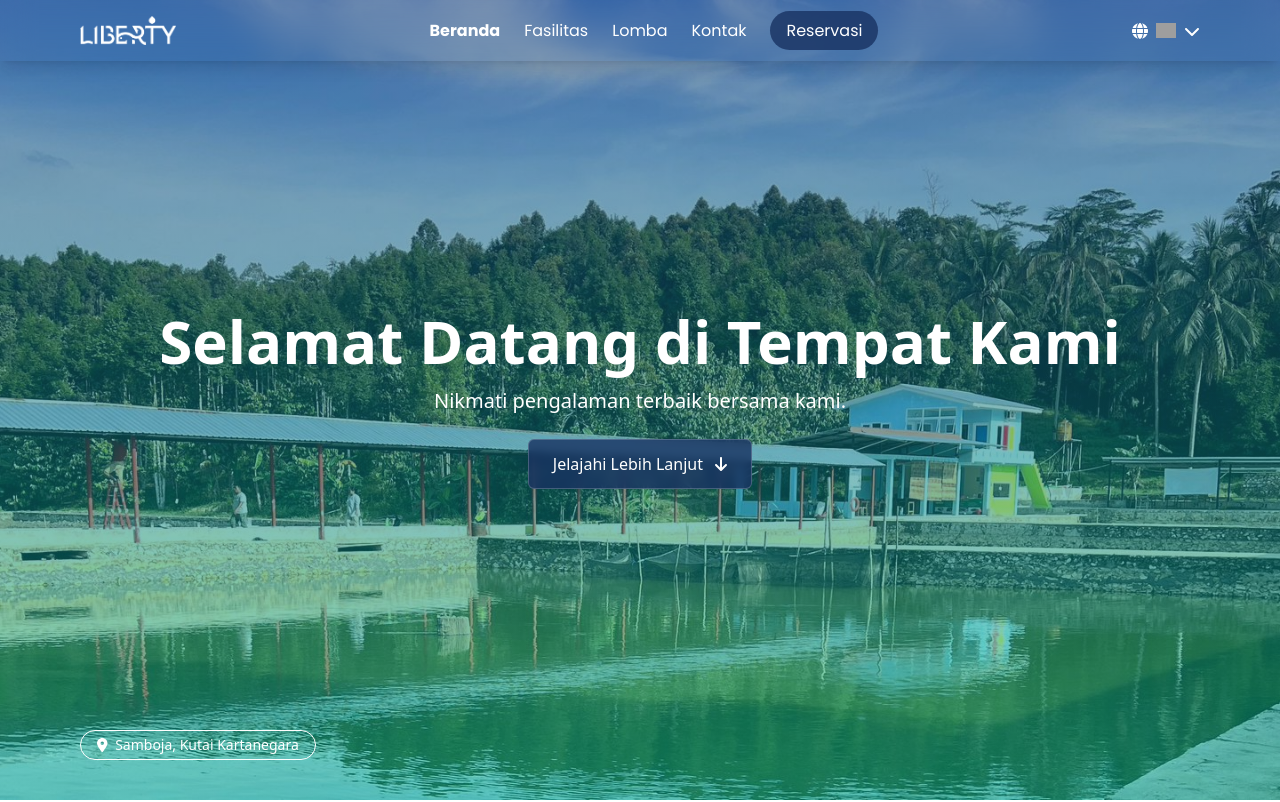
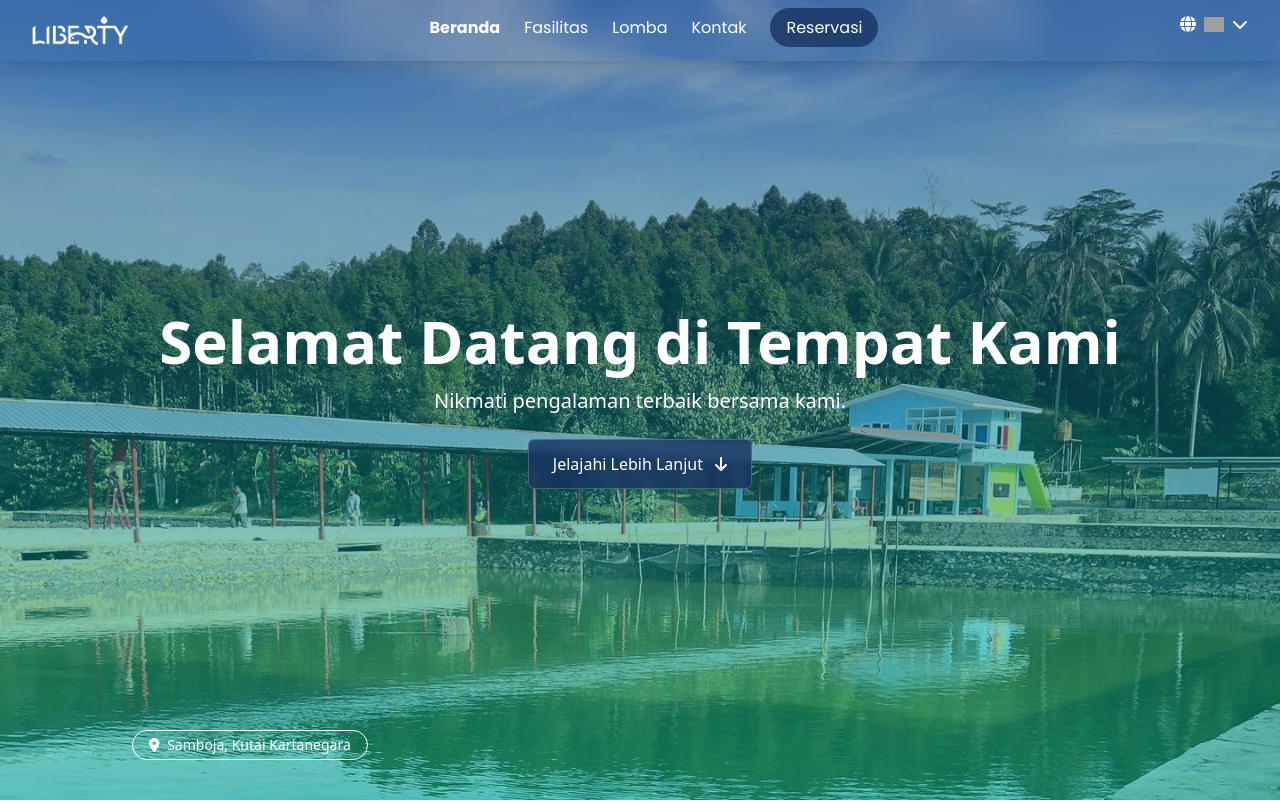
Before and after one commit to anandaalexx/Desain-Web-Liberty, a React (Create React App) app: page / in a window 1280 px wide. Shown: the top 802 px of the page. Built offline with nearby package versions, Linux system fonts and the light colour scheme; grey boxes are pictures that could not be loaded.

Commit message:
perbaiki lebar navbar & hero

```diff
--- a/src/components/Hero.jsx
+++ b/src/components/Hero.jsx
@@ -12,6 +12,8 @@ const Hero = () => {
       }}
     >
       <div className="absolute top-0 left-0 w-full h-full flex flex-col justify-center items-center">
+        {/* Kontainer untuk konten Hero */}
+        <div className="max-w-7xl mx-auto px-4 w-full flex flex-col items-center text-center">
           <h1 className="text-6xl font-bold text-white mb-4">
             Selamat Datang di Tempat Kami
           </h1>
@@ -26,13 +28,12 @@ const Hero = () => {
             <FontAwesomeIcon icon={faArrowDown} className="ml-2" />
           </a>
         </div>
-
-      <div className="absolute bottom-10 left-4 border rounded-full border-white text-white px-4 py-1 ml-16">
+        <div className="absolute bottom-10 left-1 border rounded-full border-white text-white px-4 py-1 ml-32">
           <p className="text-sm">
-          {" "}
             <FontAwesomeIcon icon={faLocationDot} className="mr-1" /> Samboja,
             Kutai Kartanegara
           </p>
+        </div>
       </div>
     </div>
   );
--- a/src/components/Navbar.jsx
+++ b/src/components/Navbar.jsx
@@ -50,8 +50,9 @@ const Navbar = () => {
           : "bg-transparent text-white"
       }`}
     >
+      <div className="max-w-7xl mx-auto px-4 flex justify-between w-full">
         {/* Logo */}
-      <div className="px-16" href="#beranda">
+        <div href="#beranda">
           <img src={Logo} alt="/" className="w-24 h-auto" />
         </div>
 
@@ -125,7 +126,7 @@ const Navbar = () => {
         </ul>
 
         {/* Language Dropdown */}
-      <div className="relative group px-16">
+        <div className="relative group">
           <button
             onClick={toggleLanguageDropdown}
             className="flex items-center text-white font-semibold"
@@ -180,6 +181,7 @@ const Navbar = () => {
             </ul>
           )}
         </div>
+      </div>
     </nav>
   );
 };
```
Lines whose indentation alone changed are shown as unchanged.
